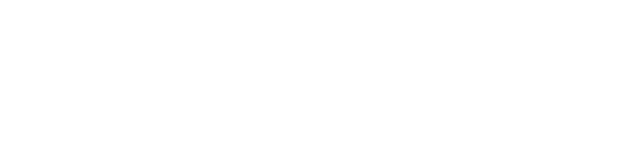
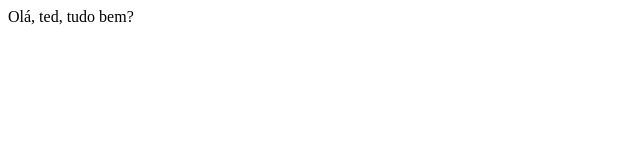
Before and after one commit to lukerodl/atividades, a plain HTML site: page index.html in a window 1280 px wide. Shown: the whole page, without its empty margins (0-640 px from the left). Drawn offline with Linux system fonts and the light colour scheme.

Commit message:
Update index.html

```diff
--- a/index.html
+++ b/index.html
@@ -5,5 +5,7 @@
     <meta name="viewport" content="width=device-width, initial-scale=1.0" />
     <title>Document</title>
   </head>
-  <body></body>
+  <body>
+    Olá, ted, tudo bem?
+  </body>
 </html>
```
